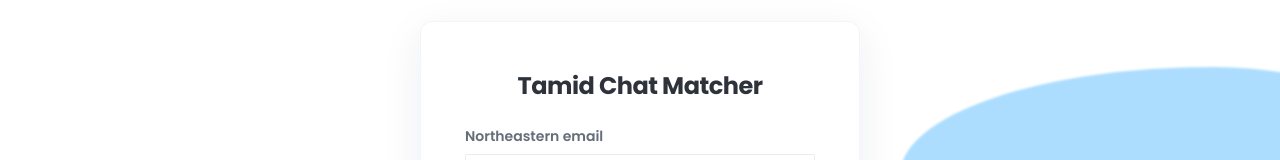
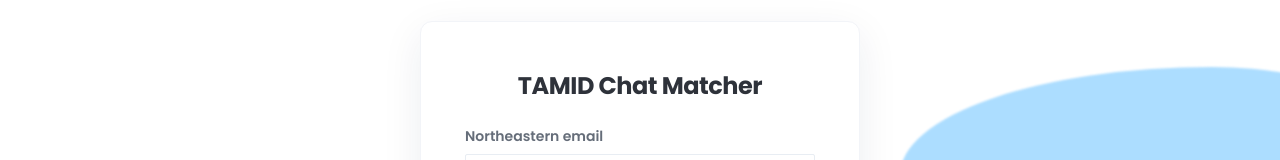
Before and after one commit to rioquinn11/tamidchatmatcher, a React (Vite) app in the folder frontend/: page /login in a window 1280 px wide. Shown: the part 213-373 px from the top of the page. Built offline with nearby package versions, Linux system fonts and the light colour scheme; no server answers; the HTML template or start-up script is replaced by a standard one.

Commit message:
more tamid logo and capitalizations changes

```diff
--- a/frontend/src/pages/Login.jsx
+++ b/frontend/src/pages/Login.jsx
@@ -85,7 +85,7 @@
           <header className="mb-6 text-center">
 
             <h1 className="mt-2 text-2xl font-bold tracking-[-0.02em] text-[#2E323A]">
-              Tamid Chat Matcher
+              TAMID Chat Matcher
             </h1>
 
           </header>
--- a/frontend/src/pages/VerifyOtp.jsx
+++ b/frontend/src/pages/VerifyOtp.jsx
@@ -93,7 +93,7 @@
       <div className="relative z-10 mx-auto flex min-h-[calc(100vh-5rem)] max-w-[1200px] items-center justify-center">
         <section className="w-full max-w-[440px] rounded-xl border border-[#F2F4F8] bg-white px-8 pb-10 pt-10 shadow-[0_12px_40px_rgba(15,38,72,0.08)] sm:px-11">
           <header className="mb-6 text-center">
-            <p className="text-[11px] font-semibold tracking-[0.15em] text-[#C0C5CE]">TAMID Group</p>
+            <p className="text-[11px] font-semibold tracking-[0.15em] text-[#C0C5CE]">TAMID Group at Northeastern</p>
             <h1 className="mt-2 text-2xl font-bold tracking-[-0.02em] text-[#2E323A]">
               Check your email
             </h1>
```
